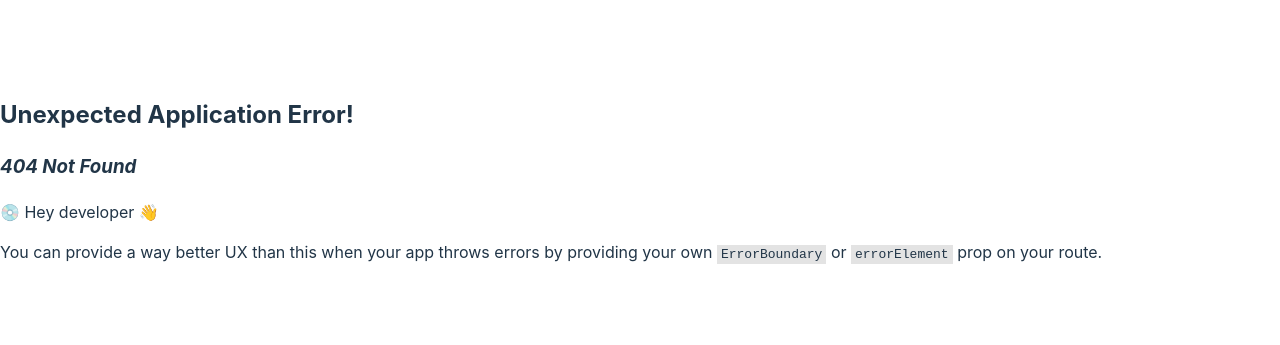
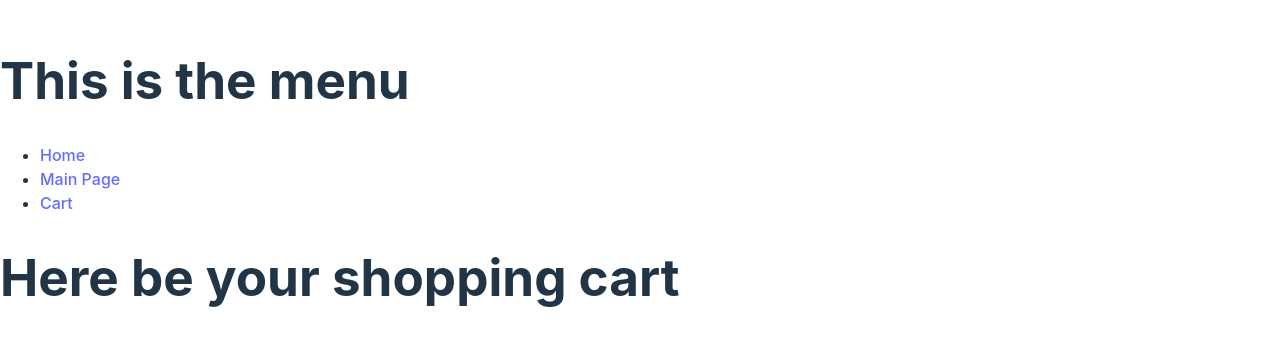
Before and after one commit to impronen/shopping-cart, a React (Vite) app: page /cartpage in a window 1280 px wide. Before the commit this address had no page. Shown: the part 221-566 px from the top of the page. Built offline with nearby package versions, Linux system fonts and the light colour scheme.

Commit message:
add basic routing

```diff
--- a/src/App.jsx
+++ b/src/App.jsx
@@ -1,18 +1,29 @@
 import { useState } from "react";
 import { Link } from "react-router-dom";
+import { Outlet } from "react-router-dom";
 
 function App() {
   return (
     <>
-      <h1>Hello from the main page of the app!</h1>
-      <p>Here are some examples of links to other pages</p>
+      <div className="menu">
+        <h1>This is the menu</h1>
         <nav>
           <ul>
             <li>
+              <Link to="splashpage">Home</Link>
+            </li>
+            <li>
               <Link to="mainPage">Main Page</Link>
+            </li>
+            <li>
+              <Link to="cartpage">Cart</Link>
             </li>
           </ul>
         </nav>
+      </div>
+      <div className="outlet">
+        <Outlet />
+      </div>
     </>
   );
 }
--- a/src/components/CartPage.jsx
+++ b/src/components/CartPage.jsx
@@ -0,0 +1,7 @@
+export default function CartPage() {
+  return (
+    <>
+      <h1>Here be your shopping cart</h1>
+    </>
+  );
+}
--- /dev/null
+++ b/src/error-message.jsx
@@ -0,0 +1,16 @@
+import { useRouteError } from "react-router-dom";
+
+export default function ErrorPage() {
+  const error = useRouteError();
+  console.error(error);
+
+  return (
+    <div id="error-page">
+      <h1>Oops!</h1>
+      <p>Something is wrong here.</p>
+      <p>
+        <i>{error.statusText || error.message}</i>
+      </p>
+    </div>
+  );
+}
--- a/src/main.jsx
+++ b/src/main.jsx
@@ -3,14 +3,31 @@ import ReactDOM from "react-dom/client";
 import { createBrowserRouter, RouterProvider } from "react-router-dom";
 import App from "./App.jsx";
 import MainPage from "./components/MainPage.jsx";
+import ErrorPage from "./error-message.jsx";
 import "./index.css";
+import SplashPage from "./components/SplashPage.jsx";
+import CartPage from "./components/CartPage.jsx";
 
 const router = createBrowserRouter([
   {
     path: "/",
     element: <App />,
+    errorElement: <ErrorPage />,
+    children: [
+      {
+        path: "splashpage",
+        element: <SplashPage />,
+      },
+      {
+        path: "mainPage",
+        element: <MainPage />,
+      },
+      {
+        path: "cartpage",
+        element: <CartPage />,
+      },
+    ],
   },
-  { path: "mainPage", element: <MainPage /> },
 ]);
 
 ReactDOM.createRoot(document.getElementById("root")).render(
```
Also changed, not shown: src/components/MenuBar.jsx (deleted, +0 -7 lines). Lines whose indentation alone changed are shown as unchanged.
